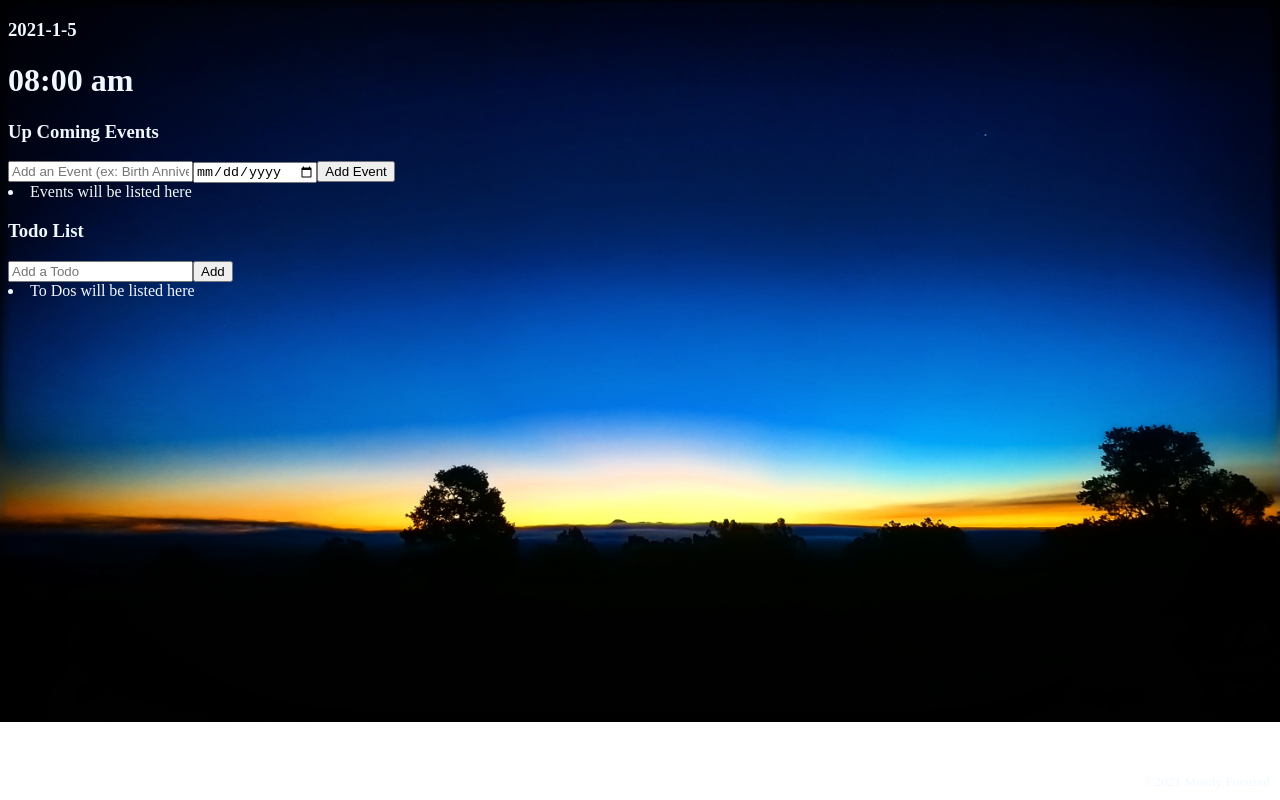
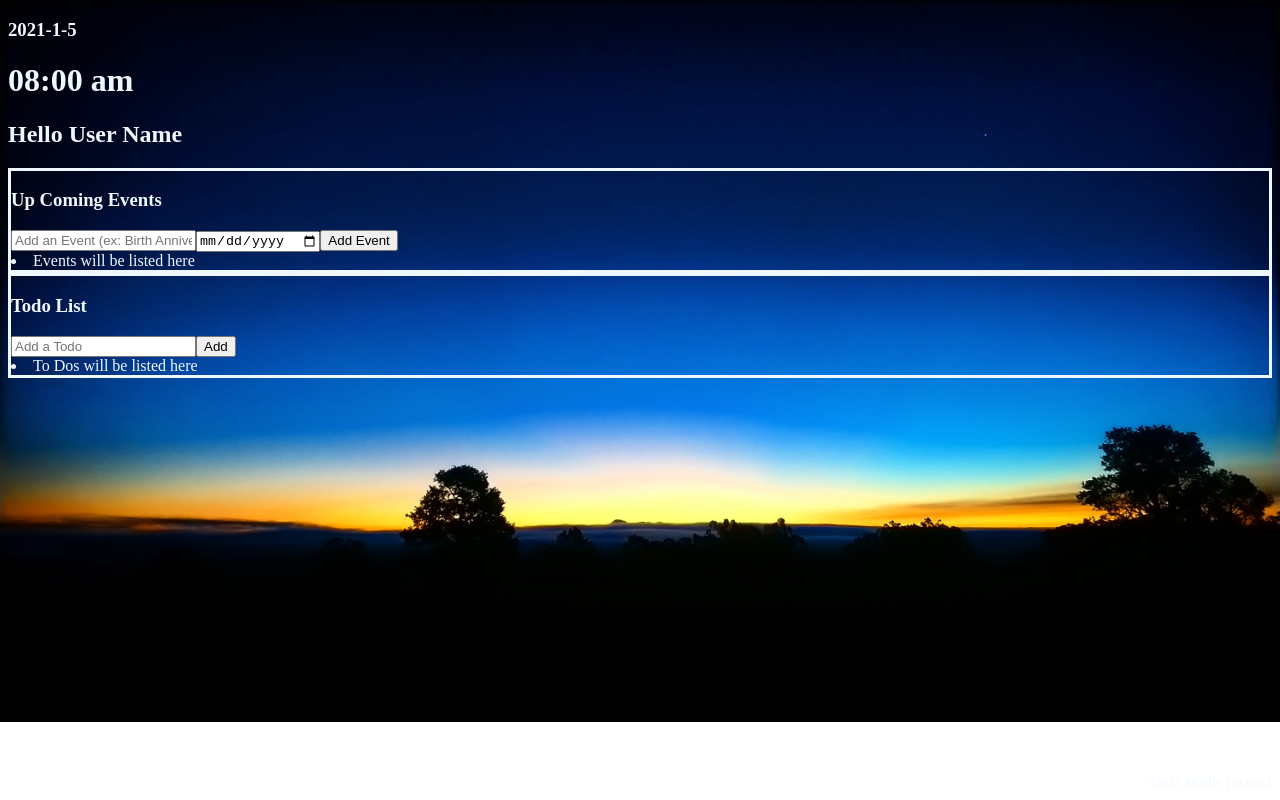
Before and after one commit to Haloren/focus-frontend, a React (Create React App) app: page / in a window 1280 px wide. Built offline with nearby package versions, Linux system fonts and the light colour scheme; no server answers.

Commit message:
added css containers for events and todos

```diff
--- a/src/App.css
+++ b/src/App.css
@@ -14,9 +14,13 @@ body {
   color: aliceblue;
 }
 
+.eventsContainer {
+  border-style: solid;
+}
 
-
-
+.todosContainer {
+  border-style: solid;
+}
 
 footer{
   position: absolute;
--- a/src/App.js
+++ b/src/App.js
@@ -18,8 +18,12 @@ class App extends React.Component {
       <>
 
         <DateTimeContainer />
-        <EventsContainer />
-        <TodosContainer />
+        <div class="eventsContainer">
+          <EventsContainer />
+        </div>
+        <div class="todosContainer">
+          <TodosContainer />
+        </div>
 
         <footer><small> &copy;2021 Mostly Focused </small></footer>
       </>
--- a/src/components/DateTime.js
+++ b/src/components/DateTime.js
@@ -8,6 +8,7 @@ const DateTime = () => {
         <>
             <h3>{dateToday}</h3>
             <h1 id="clock"> 08:00 am</h1>
+            <h2> Hello User Name</h2>
         </>
     )
 }
```
Also changed, not shown: 1 other file (tests, documents, lock files or other folders).
